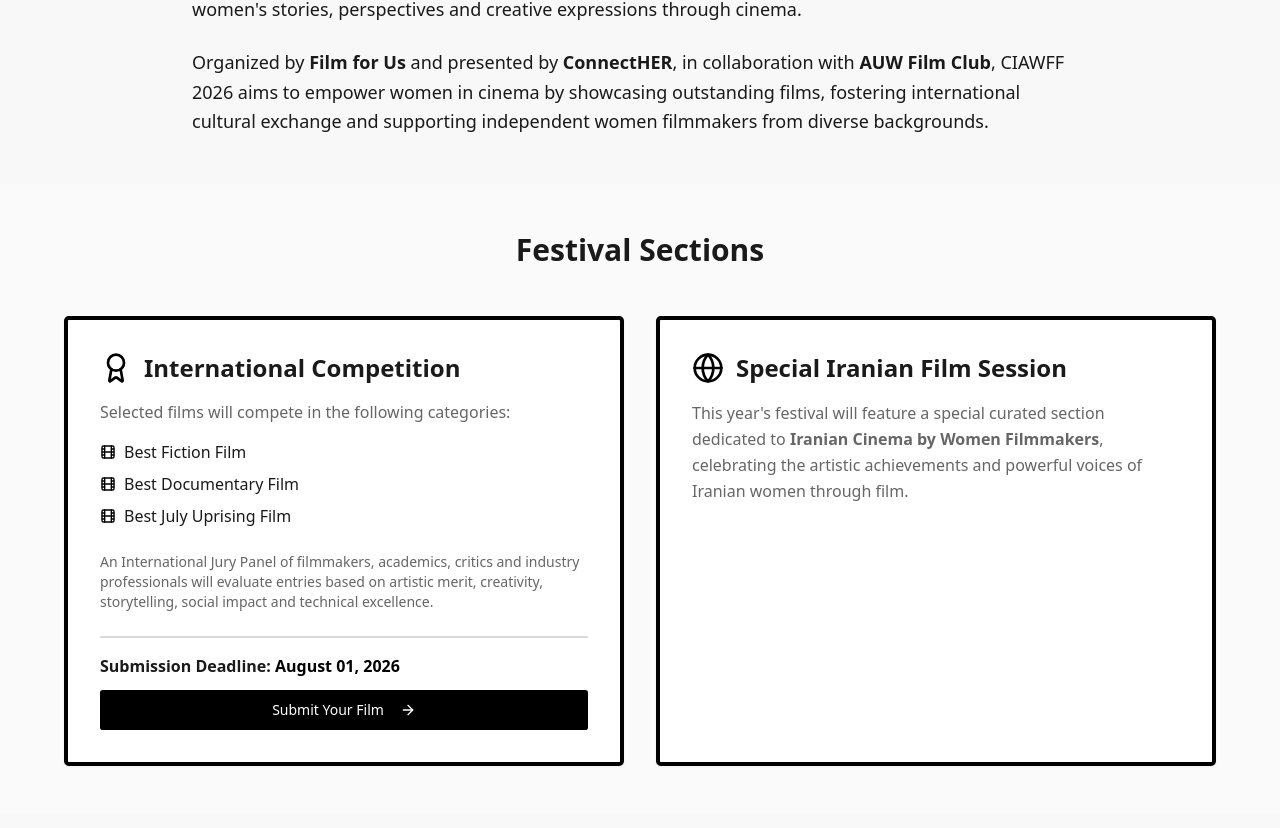
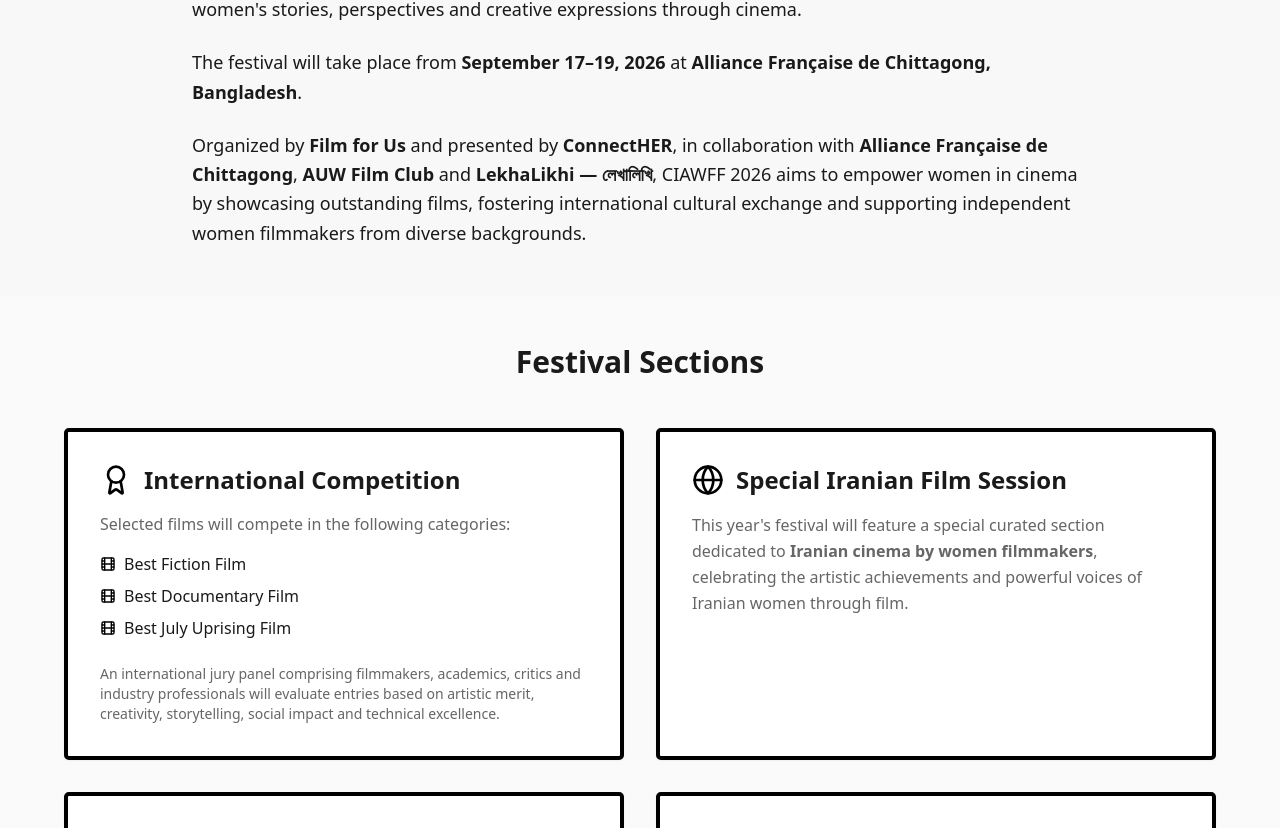
Before and after one commit to Tanshir/film-for-us-visions, a React (Vite) app: page /ciawff-2026 in a window 1280 px wide. Shown: the part 1920-2748 px from the top of the page. Built offline with nearby package versions, Linux system fonts and the light colour scheme.

Commit message:
Changes
Co-authored-by: Tanshir <17108288+Tanshir@users.noreply.github.com>

```diff
--- a/src/pages/Ciawff2026.tsx
+++ b/src/pages/Ciawff2026.tsx
@@ -1,10 +1,25 @@
 import { Button } from "@/components/ui/button";
 import { Card, CardContent } from "@/components/ui/card";
-import { Calendar, MapPin, Film, Award, Globe, ArrowRight, Clock } from "lucide-react";
+import { Calendar, MapPin, Film, Award, Globe, ArrowRight, Clock, Users, MessageSquare } from "lucide-react";
 import poster from "@/assets/ciawff-2026-poster.png.asset.json";
 import CountdownTimer from "@/components/CountdownTimer";
 
 const SUBMISSION_DEADLINE = "2026-08-01T23:59:59";
+
+const rules = [
+  "Films must be directed by women filmmakers.",
+  "Films completed after July 1, 2024 are eligible for submission.",
+  "Films may be fiction, documentary, experimental, animation, or hybrid forms.",
+  "Films must not be publicly available online before the festival screening.",
+  "No submission fee.",
+  "Applicants must hold the necessary rights to submit and screen the film.",
+  "Exhibition copies must be provided in high-quality digital format (MP4 or MOV).",
+  "All films must include English subtitles if the original language is not English.",
+  "The festival reserves the right to accept or decline any submission.",
+  "Selected filmmakers will be notified via email.",
+  "The festival does not pay screening fees for selected films.",
+  "Chittagong International All Women Film Festival (CIAWFF) holds the right to use the selected films for trailers and publicity usage.",
+];
 
 const Ciawff2026 = () => {
   return (
@@ -16,7 +31,7 @@ const Ciawff2026 = () => {
         <div className="max-w-6xl mx-auto">
           <div className="text-center mb-8">
             <span className="inline-block px-4 py-1 border-2 border-primary bg-primary/10 text-sm font-bold tracking-wider mb-4">
-              CALL FOR SUBMISSIONS
+              CALL FOR ENTRIES
             </span>
             <h1 className="text-3xl md:text-5xl font-bold mb-4">
               2nd Chittagong International All Women Film Festival 2026
@@ -82,10 +97,15 @@ const Ciawff2026 = () => {
             a platform for women's stories, perspectives and creative expressions through cinema.
           </p>
           <p className="text-lg leading-relaxed">
+            The festival will take place from <strong>September 17–19, 2026</strong> at{" "}
+            <strong>Alliance Française de Chittagong, Bangladesh</strong>.
+          </p>
+          <p className="text-lg leading-relaxed">
             Organized by <strong>Film for Us</strong> and presented by <strong>ConnectHER</strong>, in
-            collaboration with <strong>AUW Film Club</strong>, CIAWFF 2026 aims to empower women in
-            cinema by showcasing outstanding films, fostering international cultural exchange and
-            supporting independent women filmmakers from diverse backgrounds.
+            collaboration with <strong>Alliance Française de Chittagong</strong>,{" "}
+            <strong>AUW Film Club</strong> and <strong>LekhaLikhi — লেখালিখি</strong>, CIAWFF 2026 aims
+            to empower women in cinema by showcasing outstanding films, fostering international cultural
+            exchange and supporting independent women filmmakers from diverse backgrounds.
           </p>
         </div>
       </section>
@@ -117,26 +137,11 @@ const Ciawff2026 = () => {
                     <Film className="w-4 h-4 text-primary" /> Best July Uprising Film
                   </li>
                 </ul>
-                <p className="text-sm text-muted-foreground mb-6">
-                  An International Jury Panel of filmmakers, academics, critics and industry
+                <p className="text-sm text-muted-foreground">
+                  An international jury panel comprising filmmakers, academics, critics and industry
                   professionals will evaluate entries based on artistic merit, creativity, storytelling,
                   social impact and technical excellence.
                 </p>
-                <div className="border-t-2 border-border pt-4 space-y-3">
-                  <div>
-                    <span className="font-bold">Submission Deadline: </span>
-                    <span className="text-primary font-semibold">August 01, 2026</span>
-                  </div>
-                  <Button asChild className="w-full">
-                    <a
-                      href="https://forms.gle/bTwMQfg5amwgUE4MA"
-                      target="_blank"
-                      rel="noopener noreferrer"
-                    >
-                      Submit Your Film <ArrowRight className="ml-2 h-4 w-4" />
-                    </a>
-                  </Button>
-                </div>
               </CardContent>
             </Card>
 
@@ -149,8 +154,37 @@ const Ciawff2026 = () => {
                 </div>
                 <p className="text-muted-foreground leading-relaxed">
                   This year's festival will feature a special curated section dedicated to{" "}
-                  <strong>Iranian Cinema by Women Filmmakers</strong>, celebrating the artistic
+                  <strong>Iranian cinema by women filmmakers</strong>, celebrating the artistic
                   achievements and powerful voices of Iranian women through film.
+                </p>
+              </CardContent>
+            </Card>
+
+            {/* ConnectHER Session */}
+            <Card className="border-4 border-primary shadow-bold">
+              <CardContent className="p-8">
+                <div className="flex items-center gap-3 mb-4">
+                  <Users className="w-8 h-8 text-primary" />
+                  <h3 className="text-2xl font-bold">Special ConnectHER Film Session</h3>
+                </div>
+                <p className="text-muted-foreground leading-relaxed">
+                  A dedicated curated session presented by <strong>ConnectHER</strong>, spotlighting
+                  films that amplify women's voices and global stories from the ConnectHER community.
+                </p>
+              </CardContent>
+            </Card>
+
+            {/* Screenings & Networking */}
+            <Card className="border-4 border-primary shadow-bold">
+              <CardContent className="p-8">
+                <div className="flex items-center gap-3 mb-4">
+                  <MessageSquare className="w-8 h-8 text-primary" />
+                  <h3 className="text-2xl font-bold">Screenings, Discussions & Networking</h3>
+                </div>
+                <p className="text-muted-foreground leading-relaxed">
+                  The festival will also include filmmaker discussions, audience interactions,
+                  networking opportunities and educational sessions designed to inspire emerging
+                  filmmakers and students.
                 </p>
               </CardContent>
             </Card>
@@ -158,21 +192,58 @@ const Ciawff2026 = () => {
         </div>
       </section>
 
+      {/* Eligibility & Rules */}
+      <section className="py-12 px-6 bg-muted/30">
+        <div className="max-w-4xl mx-auto">
+          <h2 className="text-3xl font-bold text-center mb-8">Eligibility & Rules</h2>
+          <Card className="border-4 border-primary shadow-bold">
+            <CardContent className="p-8">
+              <ol className="space-y-3 list-decimal list-inside">
+                {rules.map((rule, idx) => (
+                  <li key={idx} className="leading-relaxed">
+                    {rule}
+                  </li>
+                ))}
+              </ol>
+            </CardContent>
+          </Card>
+        </div>
+      </section>
+
+      {/* Submission CTA */}
+      <section className="py-12 px-6">
+        <div className="max-w-3xl mx-auto">
+          <div className="border-4 border-primary bg-card shadow-bold p-8 text-center space-y-4">
+            <h2 className="text-3xl font-bold">Submit Your Film</h2>
+            <p className="text-lg">
+              <strong>Submission Deadline:</strong>{" "}
+              <span className="text-primary font-semibold">August 01, 2026</span>
+            </p>
+            <p><strong>Festival Dates:</strong> September 17–19, 2026</p>
+            <p><strong>Venue:</strong> Alliance Française de Chittagong, Bangladesh</p>
+            <Button asChild size="lg" className="mt-4">
+              <a
+                href="https://forms.gle/bTwMQfg5amwgUE4MA"
+                target="_blank"
+                rel="noopener noreferrer"
+              >
+                Submit Your Film <ArrowRight className="ml-2 h-4 w-4" />
+              </a>
+            </Button>
+          </div>
+        </div>
+      </section>
+
       {/* Info Footer */}
       <section className="py-12 px-6 bg-muted/30">
-        <div className="max-w-4xl mx-auto text-center space-y-4">
+        <div className="max-w-4xl mx-auto text-center space-y-2">
           <p className="text-lg"><strong>Duration:</strong> 3 Days</p>
           <p className="text-lg"><strong>Event by:</strong> Film for Us</p>
+          <p className="text-lg"><strong>Presented by:</strong> ConnectHER</p>
+          <p className="text-lg">
+            <strong>In Collaboration with:</strong> Alliance Française de Chittagong, AUW Film Club, LekhaLikhi — লেখালিখি
+          </p>
           <p className="text-muted-foreground">Public · Anyone on or off Facebook</p>
-          <Button asChild size="lg" className="mt-4">
-            <a
-              href="https://forms.gle/bTwMQfg5amwgUE4MA"
-              target="_blank"
-              rel="noopener noreferrer"
-            >
-              Submit Your Film
-            </a>
-          </Button>
         </div>
       </section>
 
```
